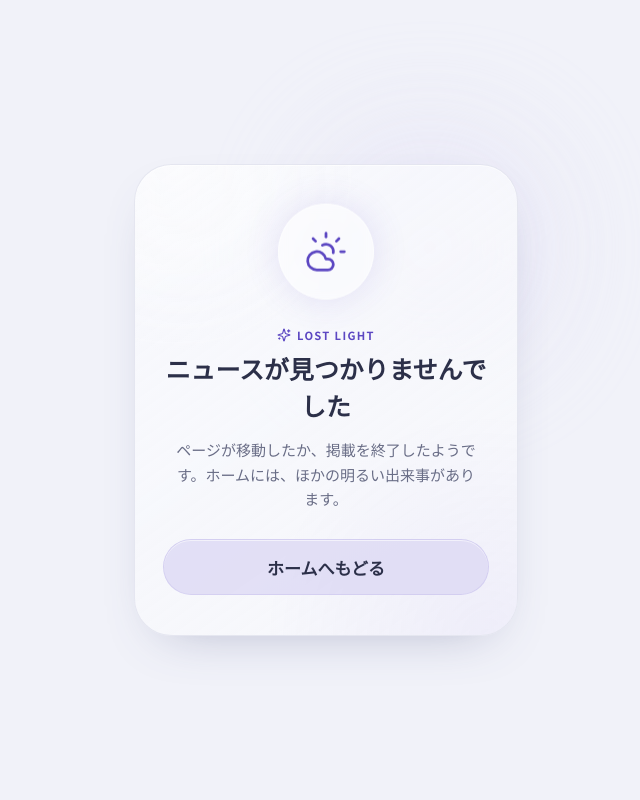
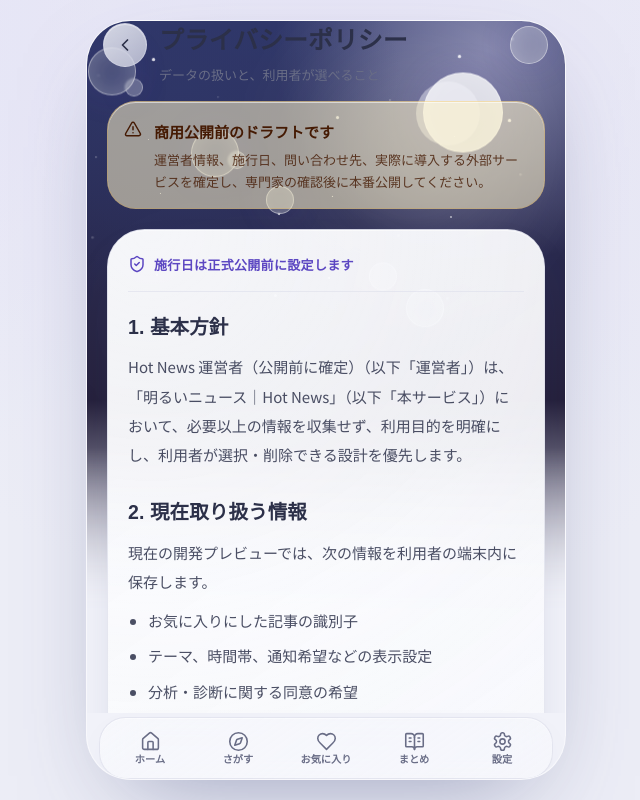
Before and after one commit to sunpotflower4460-cpu/Hot-news, a Next.js app: page /legal/privacy in a window 1280 px wide. Before the commit this address had no page. Shown: the whole page, without its empty margins (314-954 px from the left). Built offline with nearby package versions, Linux system fonts and the light colour scheme; a web font is replaced by a local one.

Commit message:
Add privacy policy page

```diff
--- /dev/null
+++ b/src/app/(app)/legal/privacy/page.tsx
@@ -0,0 +1,105 @@
+import Link from 'next/link';
+import { LegalDocument, LegalSection } from '@/components/legal/LegalDocument';
+import { commercialConfig, configuredValue } from '@/config/commercial';
+
+export default function PrivacyPolicyPage() {
+  const operator = configuredValue(commercialConfig.operator.legalName, 'Hot News 運営者（公開前に確定）');
+  const contact = configuredValue(commercialConfig.operator.contactEmail);
+
+  return (
+    <LegalDocument
+      title="プライバシーポリシー"
+      summary="データの扱いと、利用者が選べること"
+      effectiveDate={commercialConfig.legal.privacyEffectiveDate}
+    >
+      <LegalSection title="1. 基本方針">
+        <p>
+          {operator}（以下「運営者」）は、「明るいニュース｜Hot News」（以下「本サービス」）において、必要以上の情報を収集せず、利用目的を明確にし、利用者が選択・削除できる設計を優先します。
+        </p>
+      </LegalSection>
+
+      <LegalSection title="2. 現在取り扱う情報">
+        <p>現在の開発プレビューでは、次の情報を利用者の端末内に保存します。</p>
+        <ul className="list-disc space-y-1.5 pl-5">
+          <li>お気に入りにした記事の識別子</li>
+          <li>テーマ、時間帯、通知希望などの表示設定</li>
+          <li>分析・診断に関する同意の希望</li>
+          <li>オフライン表示のための静的キャッシュ</li>
+        </ul>
+        <p>これらは現在、運営者のサーバや第三者の分析サービスへ送信されません。</p>
+      </LegalSection>
+
+      <LegalSection title="3. 現在収集していない情報">
+        <p>
+          現在、アカウント、氏名、メールアドレス、電話番号、住所、正確な位置情報、連絡先、写真、広告識別子、決済情報、閲覧履歴の外部送信は行っていません。
+        </p>
+      </LegalSection>
+
+      <LegalSection title="4. 外部サイトへの移動">
+        <p>
+          記事の出典リンクを選ぶと、外部のウェブサイトへ移動します。移動先で行われるデータ収集やCookie利用には、そのサイトの方針が適用されます。本サービスは外部サイトの内容やデータ処理を管理しません。
+        </p>
+      </LegalSection>
+
+      <LegalSection title="5. 将来導入する任意の分析・診断">
+        <p>
+          品質改善のため匿名の利用状況や不具合診断を導入する場合があります。その場合、提供開始前に本ポリシーとApp Store上のプライバシー表示を更新し、必要な同意を取得します。
+        </p>
+        <p>原則として、記事本文、出典URL、検索語、自由入力、連絡先、氏名などを分析イベントへ含めません。</p>
+      </LegalSection>
+
+      <LegalSection title="6. 利用目的">
+        <ul className="list-disc space-y-1.5 pl-5">
+          <li>利用者が選んだ表示・通知・お気に入り設定を端末内で維持するため</li>
+          <li>オフライン時の最低限の表示を提供するため</li>
+          <li>同意を得た場合に限り、品質改善や障害低減を行うため</li>
+          <li>問い合わせ、権利侵害、訂正依頼、安全上の問題へ対応するため</li>
+        </ul>
+      </LegalSection>
+
+      <LegalSection title="7. 第三者提供と外部委託">
+        <p>
+          現在、利用者データの第三者提供や外部分析事業者への送信は行っていません。将来SDKや外部事業者を導入する場合は、提供先、目的、データ種類、保持期間を確認し、本ポリシーとストア表示へ反映します。
+        </p>
+      </LegalSection>
+
+      <LegalSection title="8. 保存期間と削除">
+        <p>
+          端末内データは、利用者がアプリ内の「プライバシー」から削除するか、ブラウザ・OSの保存領域を消去するまで保持されます。アプリ内の削除操作では、お気に入り、設定、同意履歴、対象キャッシュを削除できます。
+        </p>
+      </LegalSection>
+
+      <LegalSection title="9. 同意の変更">
+        <p>
+          分析・診断の希望は、<Link href="/settings/privacy" className="font-semibold text-accent underline underline-offset-4">プライバシー設定</Link>からいつでも変更できます。将来データ送信を開始する場合も、拒否した利用者の情報は送信しません。
+        </p>
+      </LegalSection>
+
+      <LegalSection title="10. 安全管理">
+        <p>
+          収集を最小限にし、アクセス権限、秘密情報の分離、依存関係の監視、脆弱性対応、障害時の記録と再発防止を行います。ただし、インターネット上の安全を完全に保証するものではありません。
+        </p>
+      </LegalSection>
+
+      <LegalSection title="11. 子どものプライバシー">
+        <p>
+          本サービスは子どもを対象に個人情報の入力を求めません。将来アカウントや入力機能を追加する場合は、対象年齢、保護者同意、削除方法を別途設計します。
+        </p>
+      </LegalSection>
+
+      <LegalSection title="12. ポリシーの変更">
+        <p>
+          機能や法令、外部サービスの変更に応じて本ポリシーを更新することがあります。重要な変更はアプリ内など分かりやすい方法で案内し、必要な場合は改めて同意を確認します。
+        </p>
+      </LegalSection>
+
+      <LegalSection title="13. 問い合わせ">
+        <p>運営者：{operator}</p>
+        <p>連絡先：{contact}</p>
+        <p>
+          正式公開前に、一般公開されたサポートURLと、削除・訂正・苦情を受け付ける連絡先を設定します。
+        </p>
+      </LegalSection>
+    </LegalDocument>
+  );
+}
```
